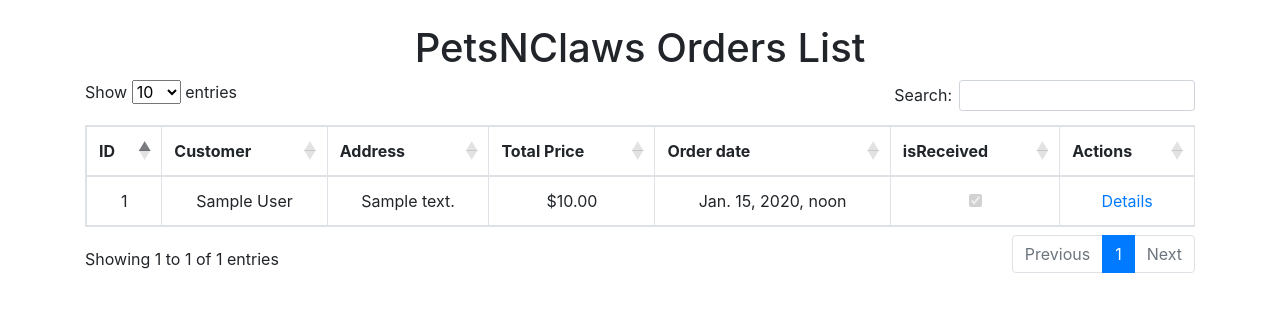
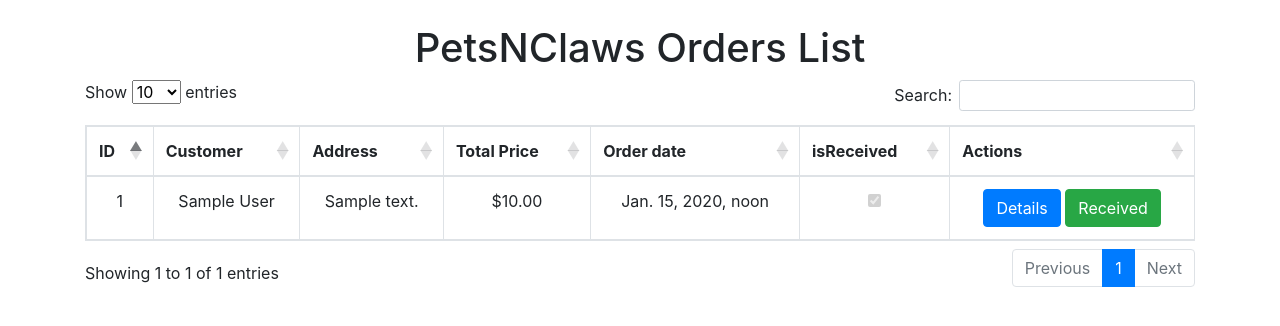
Before and after one commit to mostafanawam/e_commerce, a Django app: page /cart/orders/ in a window 1280 px wide. Shown: the top 326 px of the page. Run offline with Django 4.2, Linux system fonts and the light colour scheme; a user stored in the database is signed in; tables that the repository leaves empty hold one stand-in row (values such as "Sample post"); parts of the project's set-up code (start-up, migrations or seed data) failed here and were passed over; some libraries are stand-ins or nearby versions.

Commit message:
update products

```diff
--- a/cart/templates/orders_list.html
+++ b/cart/templates/orders_list.html
@@ -60,7 +60,9 @@
                     <input type="checkbox" {% if order.isReceived %}checked{% endif %} disabled>
                 </td>
                 <td>
-                    <a href="/cart/orders/{{order.order_id}}/">Details</a>
+                    <a href="/cart/orders/{{order.order_id}}/" class="btn btn-primary">Details</a>
+                    <a href="/cart/orders/{{order.order_id}}/received/" class="btn btn-success">Received</a>
+
                 </td>
             </tr>
        {% endfor %}
--- a/cart/urls.py
+++ b/cart/urls.py
@@ -20,5 +20,5 @@ urlpatterns = [
 
     path('orders/',orders_list, name='orders_list'),
     path('orders/<str:id>/',order_details, name='order_details'),
-
+    path('orders/<str:id>/received/',received_order, name='received_order'),
 ]
--- a/cart/views.py
+++ b/cart/views.py
@@ -35,6 +35,22 @@ def order_details(request, id):
         return render(request, 'order_details.html', context)
 
     return HttpResponse("you need to be logged in")
+
+def received_order(request, id):
+
+    try:
+        order=Order.objects.get(order_id=id)
+    except:
+        return HttpResponse(f"order with id={id} not found")
+    order.isReceived=True
+    order.save()
+    orders=Order.objects.all().order_by('-order_date')
+
+    context={
+        "orders":orders,
+    }
+    return render(request, 'orders_list.html', context)
+
 def add_to_cart(request, product_id):
     product = Product.objects.get(pk=product_id)
 
```
